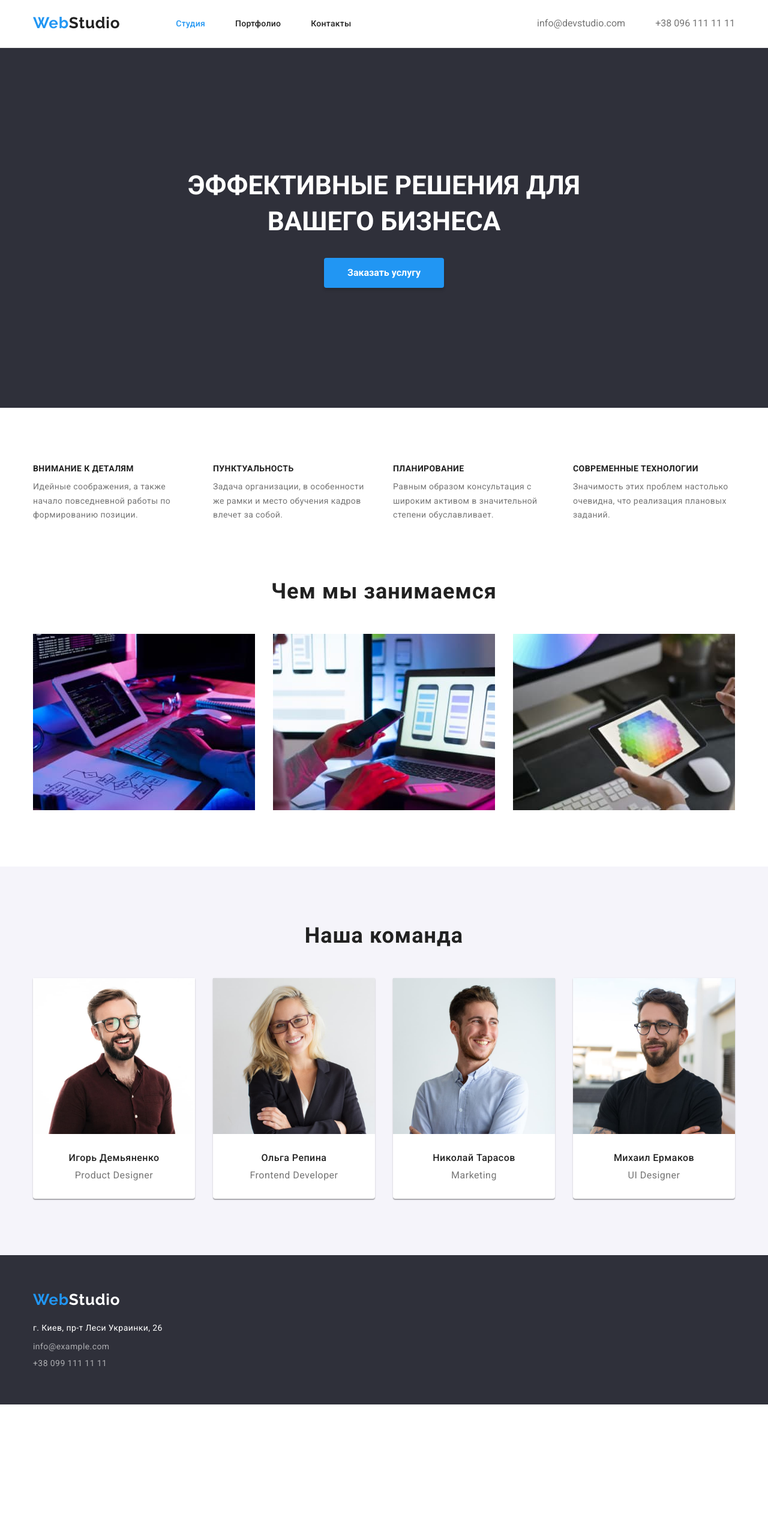
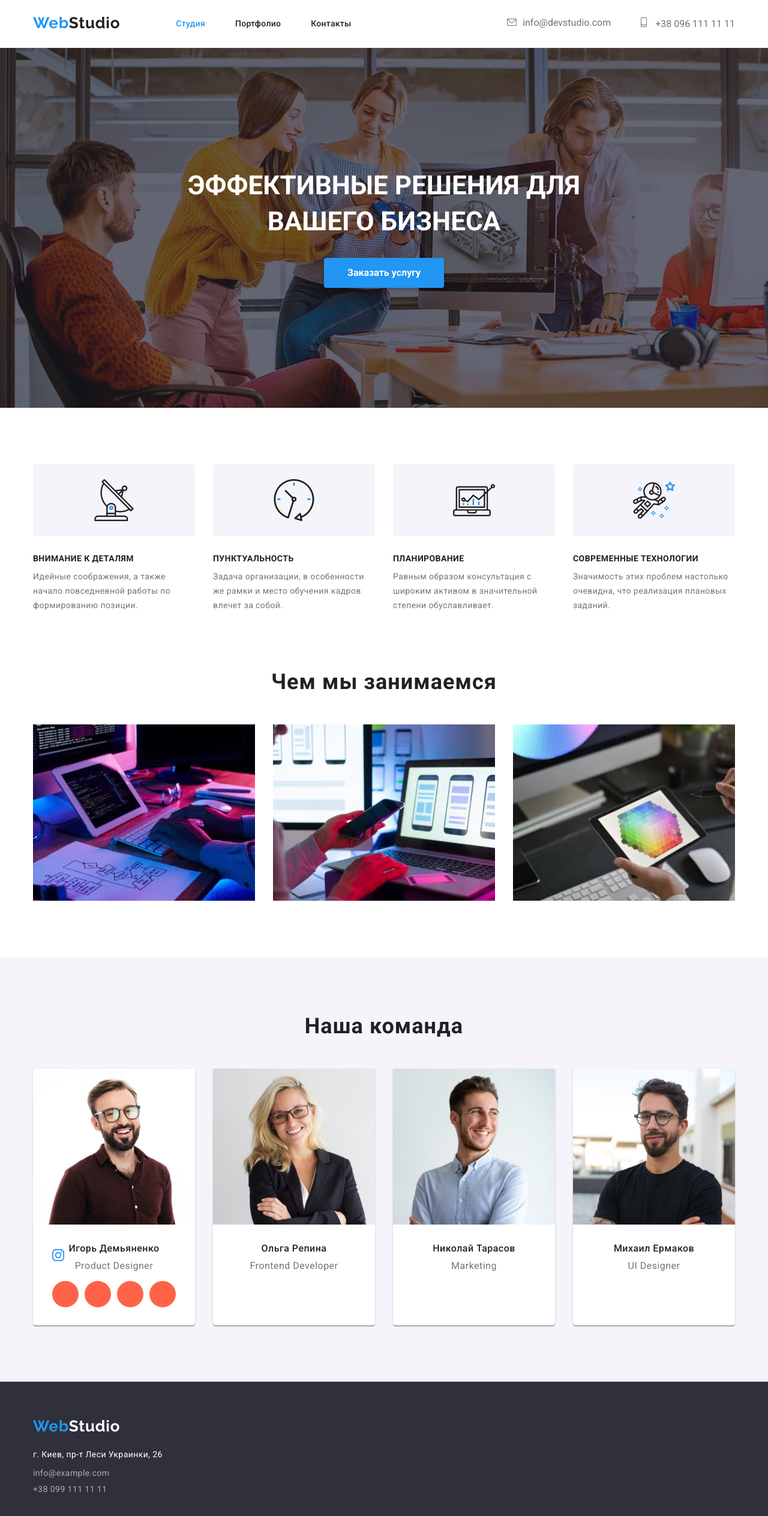
Before and after one commit to ParavoZ17/hw-04, a plain HTML site: page index.html in a window 1280 px wide. Shown: the whole page at 60% size. Before the commit the page ends 2342 px from the top, so only its background shows below. Drawn offline with nearby package versions, Linux system fonts and the light colour scheme.

Commit message:
проблема з лого инстаграмм

```diff
--- a/css/styles.css
+++ b/css/styles.css
@@ -86,15 +86,14 @@ margin-right: auto;
     display: flex;
 }
 
-.site-nav .li:not(:last-child){
-    margin-right: 50px;
-}
-.site-contacts .li:not(:last-child) {
+.site-nav .li:not(:last-child),
+ .site-contacts .li:not(:last-child){
     margin-right: 50px;
 }
 
 .site-contacts {margin-left: auto;
 justify-content: center}
+
 
 .site-nav a {
     display: block;
@@ -115,28 +114,68 @@ justify-content: center}
     color: var(--akcent-text-color);
 }
 .site-contacts a:hover,
-.site-contacts a:focus {
+.site-contacts a:focus
+{
     color: var(--akcent-text-color);
 }
+
 .link.current {
     color: var(--akcent-text-color);}
 
+.header-main-nav {
+        display: flex;
+        justify-content: space-between;
+        align-items: center;
+    }
+.mail-icon{
+    width: 16px;
+    height: 12px;
+    margin-right: 10px;
+    fill: #757575;
+    cursor: pointer;
+
+}
+/* .mail-icon:hover {
+    fill:var(--akcent-text-color) } */
+
+.phone-icon {
+    width: 10px;
+    height: 16px;
+    margin-right: 10px;
+    fill: #757575;
+    cursor: pointer;
+
+}
+
+
+.site-contacts a:hover .mail-icon,
+.site-contacts a:focus .mail-icon {
+    fill: #2196F3;
+}
+
+.site-contacts a:hover .phone-icon,
+.site-contacts a:focus .phone-icon {
+    fill: #2196F3;
+}
 /* -------------------------------- hero main------------------------------------- */
 
 .hero {
     max-width: 1600px;
+    height: 600px;
     padding-top: 200px;
     padding-bottom: 200px;
     margin-left: auto;
     margin-right: auto;
-
     color: var(--main);
-    background-color: var(--bgc-secondary);
     text-align: center;
-
-
+    background-image: linear-gradient(to bottom,
+    rgba(47, 48, 58, 0.4),
+    rgba(47, 48, 58, 0.4)),
+     url(../img/hero.jpg);
+    background-color: rgba(47, 48, 58, 0.4);
 }
 
+.main-hero
 .hero-title {
     max-width: 696px;
     margin-bottom: 30px;
@@ -212,30 +251,80 @@ justify-content: center}
     letter-spacing: 0.03em;
 
 }
+
 .h{text-transform: uppercase;}
  .skills {display: flex;
+}
+
+.list-items::before {
+    margin-bottom: 30px;
+    content: " ";
+    display: block;
+    height: 120px;
+    background-color: #F5F4FA;
 
 }
+.antena::before{
+    background-image: url(../img/antenna.png);
+    background-repeat: no-repeat;
+    background-position: center;
+
+}
+
+.clock::before {
+    background-image: url(../img/clock.png);
+    background-repeat: no-repeat;
+    background-position: center;
+}
+
+.diagram::before{
+    background-image: url(../img/diagram.png);
+    background-repeat: no-repeat;
+    background-position: center;
+}
+
+.astronavt::before {
+    background-image: url(../img/astronaut.png);
+    background-repeat: no-repeat;
+    background-position: center;
+}
+
 img{
     display:block;
     height:auto;
     width:100%;
 }
-.part-team {background-color: #ffffff;
+.part-team {
+padding-bottom: 30px;
+background-color: #ffffff;
 box-shadow: 0px 1px 3px rgba(0, 0, 0, 0.12),
 0px 1px 1px rgba(0, 0, 0, 0.14),
 0px 2px 1px rgba(0, 0, 0, 0.2);
 border-radius: 0px 0px 4px 4px;}
 
-.img-benefits:not(:last-child), .part-team:not(:last-child) {margin-right: 30px;}
+.img-benefits:not(:last-child),
+.part-team:not(:last-child) {
+    margin-right: 30px;}
 
-.list-section {display: flex;
-flex-wrap: wrap;
-justify-content: space-between;
+.list-section {
+    display: flex;
+    flex-wrap: wrap;
+    justify-content: space-between;
 }
 
-.list-items {width: 270px;
+.list-items {
+    width: 270px;
 }
+.icon-antenna{
+    display: inline-flex;
+    outline: 1px solid tomato;
+    height: 120px;
+    background: #F5F4FA;
+    border-radius: 4px;
+    background-position: center;
+}
+
+
 
 /* .list-items:nth-child(4n) */
 
@@ -262,7 +351,7 @@ justify-content: space-between;
     letter-spacing: 0.03em;}
 
 .text-team {
-    /*   */
+    margin-bottom: 16px;
     font-weight: 400;
     font-size: 16px;
     line-height: 19px;
@@ -271,10 +360,27 @@ justify-content: space-between;
     color: var(--secondary-text-color);
     }
 
-/* .foto-team {margin-bottom: 30px;} */
-.part-team-description {padding-bottom: 30px;
-padding-top: 30px;}
+.foto-team {margin-bottom: 30px;}
 
+.team-soc-list {
+            display: flex;
+            justify-content: center;
+}
+.team-soc-item+.team-soc-item {
+    margin-left: 10px;}
+
+ .team-soc-link{
+    width: 44px;
+    height: 44px;
+    background-color: tomato;
+    border-radius: 50%;
+    display: flex;
+    justify-content: center;
+    align-items: center;
+ }
+.team-soc-icon{
+    fill: #2196F3;
+}
 /*---------------------------------footer------------------------------- */
 footer {
     background-color: var(--bgc-secondary);}
@@ -392,7 +498,3 @@ margin-right: auto;}
     border-right: 1px solid #EEEEEE;
     border-bottom: 1px solid #EEEEEE; */
 }
-.tilibom{
-    display: flex;
-   ;
-}
--- a/index.html
+++ b/index.html
@@ -15,22 +15,31 @@
 </head>
 
 <body>
-    <header class="header">
-        <div class="container main-nav">
-
+<header class="header">
+    <div class="container header-main-nav">
+        <nav class="main-nav">
             <a href="./" lang="en" class="logo logo-header"><span>Web</span>Studio</a>
             <ul class="site-nav list">
                 <li class="li"><a href="./" class="link current">Студия</a></li>
                 <li class="li"><a href="./portfolio.html" >Портфолио</a></li>
                 <li class="li"><a href="">Контакты</a></li>
             </ul>
+        </nav>
+        <ul class="site-contacts list">
+            <li class="li "><a href="mailto:info@devstudio.com">
+                <svg class="mail-icon">
+                    <use href="./img/icon.svg#icon-envelope">
+                    </use>
+                </svg>info@devstudio.com</a></li>
 
-            <ul class="site-contacts list">
-                <li class="li"><a href="mailto:info@devstudio.com">info@devstudio.com</a></li>
-                <li class="li"><a href="tel:+38096111111">+38 096 111 11 11</a></li>
-            </ul>
-        </div>
-    </header>
+            <li class="li site-contacts-phone"><a href="tel:+38096111111">
+                <svg class="phone-icon">
+                    <use href="./img/icon.svg#icon-smartphone"></use>
+                </svg>
+                +38 096 111 11 11</a></li>
+        </ul>
+    </div>
+</header>
     <main>
         <section class="hero">
             <div class="main-hero container">
@@ -43,19 +52,19 @@
             <div class="container">
                 <h2 class="visually-hidden">Наши преимущества</h2>
                 <ul class="list-section list">
-                    <li class="list-items">
+                    <li class="list-items antena">
                         <h3 class="section-title h">Внимание к деталям</h3>
                         <p class="text">Идейные соображения, а также начало повседневной работы по формированию позиции.</p>
                     </li>
-                    <li class="list-items">
+                    <li class="list-items clock">
                         <h3 class="section-title h">Пунктуальность</h3>
                         <p class="text">Задача организации, в особенности же рамки и место обучения кадров влечет за собой.</p>
                     </li>
-                    <li class="list-items">
+                    <li class="list-items diagram">
                         <h3 class="section-title h">Планирование</h3>
                         <p class="text">Равным образом консультация с широким активом в значительной степени обуславливает.</p>
                     </li>
-                    <li class="list-items">
+                    <li class="list-items astronavt">
                         <h3 class="section-title h">Современные технологии</h3>
                         <p class="text">Значимость этих проблем настолько очевидна, что реализация плановых заданий.</p>
                     </li>
@@ -84,34 +93,51 @@
                 <ul class="list team-list">
                     <li class="part-team">
                         <img src="./img/igor.jpg" alt="Игорь Демьяненко,Product Designer" width="270px" class="foto-team">
-                        <div class="part-team-description">
                         <h3 class="title">Игорь Демьяненко</h3>
                         <p class="text-team">Product Designer</p>
-                        </div>
-
+                       <ul class="team-soc-list list">
+                           <li class="team-soc-item">
+                               <a href="" class="team-soc-link">
+                                    <svg class="team-soc-icon">
+                                        <use href="./img/icon.svg#icon-instagram" width="20" height="20">
+                                        </use>
+                                    </svg>
+                               </a>
+                           </li>
+                            <li class="team-soc-item">
+                                <a href="" class="team-soc-link"></a>
+                            </li class="team-soc-item">
+                            <li class="team-soc-item">
+                                <a href="" class="team-soc-link">
+                                </a>
+                            </li>
+                            <li class="team-soc-item">
+                                <a href="" class="team-soc-link"></a>
+                            </li>
+                       </ul>
                     </li>
                     <li class="part-team">
                         <img src="./img/olga.jpg" alt="Ольга Репина,Frontend Developer" width="270px" class="foto-team">
-                        <div class="part-team-description">
+
                         <h3 class="title">Ольга Репина</h3>
                         <p class="text-team">Frontend Developer</p>
-                        </div>
+
                         </li>
                     <li class="part-team">
                         <img src="./img/nikolay.jpg" alt="Николай Тарасов,Marketing" width="270px" class="foto-team">
-                        <div class="part-team-description">
+
                         <h3 class="title">Николай Тарасов</h3>
                         <p class="text-team">Marketing</p>
-                        </div>
+
 
                     </li>
                     <li class="part-team">
                         <img src="./img/mihail.jpg" alt="Михаил Ермаков,UI Designer" width="270px" class="foto-team">
-                        <div class="part-team-description">
+
                         <h3 class="title">Михаил Ермаков</h3>
                         <p class="text-team">UI Designer</p>
-                        </div>
-                                                </figure>
+
+
                     </li>
                 </ul>
            </div>
```
Also changed, not shown: portfolio.html (+1 -1 lines), img/antenna.png (added), img/astronaut.png (added), img/clock.png (added), img/diagram.png (added), img/hero.jpg (added), img/icon.svg (added).
